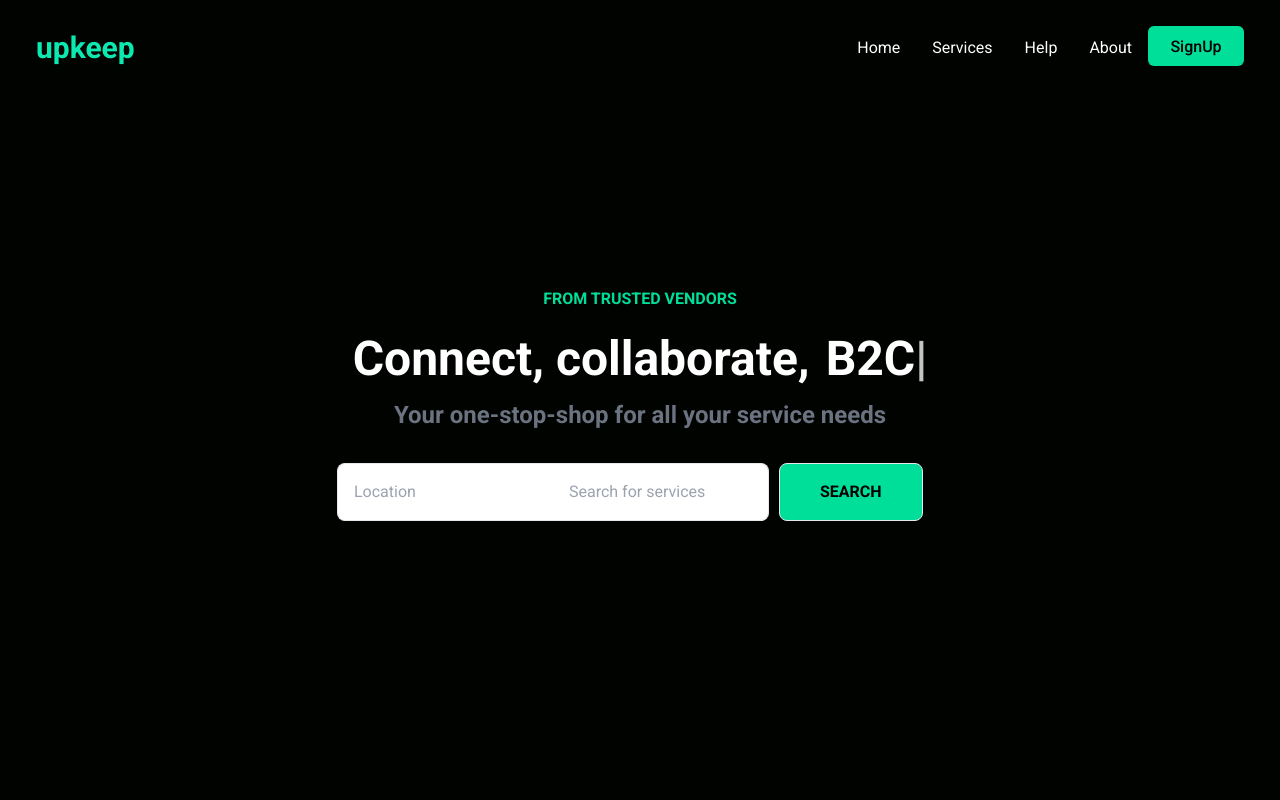
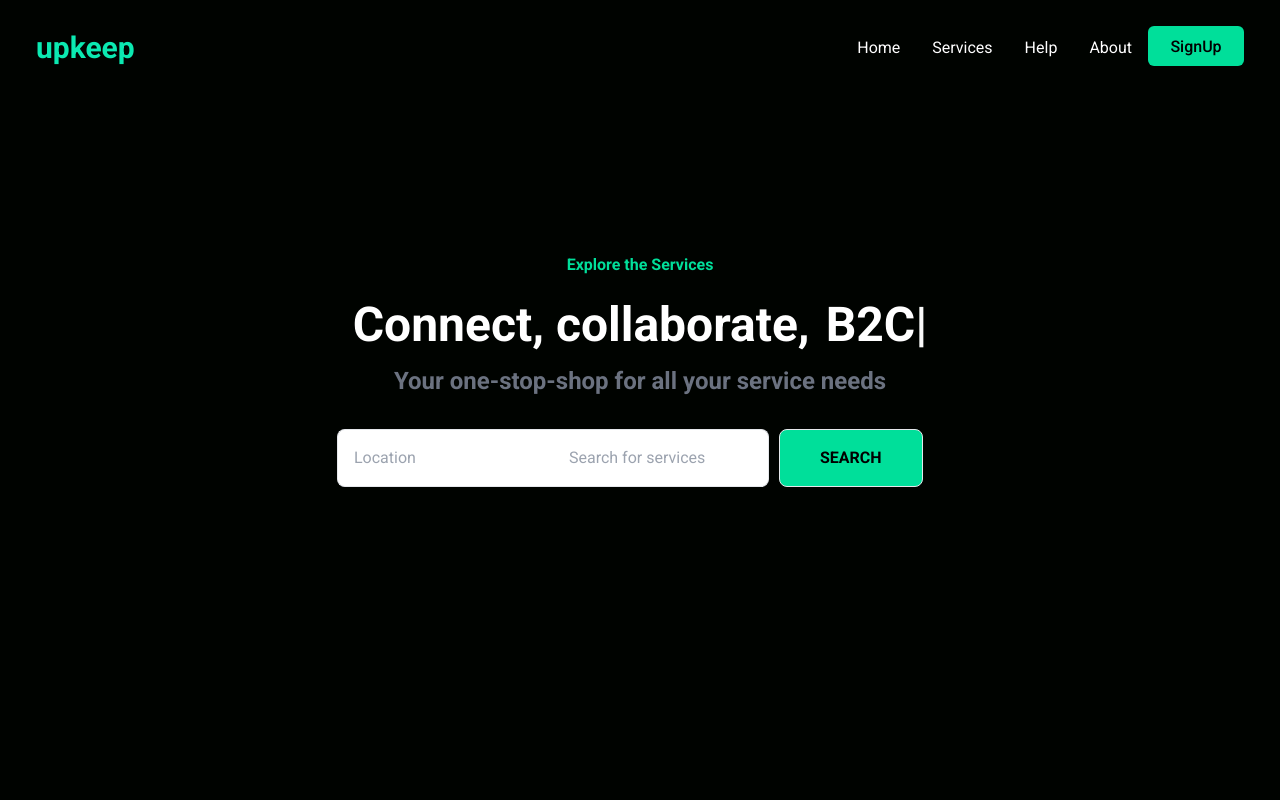
Before and after one commit to sudipkumarmahato/upkeep, a React (Create React App) app in the folder client/: page /home in a window 1280 px wide. Shown: the top 800 px of the page. Built offline with nearby package versions, Linux system fonts and the light colour scheme; the HTML template or start-up script is replaced by a standard one.

Commit message:
Home Page refactored and added error page

```diff
--- a/client/src/App.js
+++ b/client/src/App.js
@@ -5,16 +5,18 @@
 import Login from './pages/Login';
 import Home from './pages/Home.jsx';
 import Help from './pages/Help.jsx';
+import Error from './components/Error.jsx';
 
 const App = () => {
     return (
         <>
             <Routes>
-                <Route path="/" element={<Landing />}></Route>
+                <Route exact path="/" element={<Landing />}></Route>
                 <Route path="/signup" element={<Signup />} />
                 <Route path="/login" element={<Login />} />
                 <Route path="/home" element={<Home />} />
                 <Route path="/help" element={<Help />} />
+                <Route element={Error} />
             </Routes>
         </>
     );
--- /dev/null
+++ b/client/src/components/Error.jsx
@@ -0,0 +1,31 @@
+import { Link } from 'react-router-dom';
+
+const Error = () => {
+    return (
+        <>
+            <main className="grid min-h-full place-items-center bg-white py-24 px-6 sm:py-32 lg:px-8 ">
+                <div className="text-center">
+                    <p className="text-base font-semibold text-green-600">
+                        404
+                    </p>
+                    <h1 className="mt-4 text-3xl font-bold tracking-tight text-gray-900 sm:text-5xl">
+                        Page not found
+                    </h1>
+                    <p className="mt-6 text-base leading-7 text-gray-600">
+                        Sorry, we couldn’t find the page you’re looking for.
+                    </p>
+                    <div className="mt-10 flex items-center justify-center gap-x-6">
+                        <Link
+                            to="/home"
+                            className="rounded-md bg-green-600 px-3.5 py-2.5 text-sm font-semibold text-white shadow-sm hover:bg-indigo-500 focus-visible:outline focus-visible:outline-2 focus-visible:outline-offset-2 focus-visible:outline-indigo-600"
+                        >
+                            Go back home
+                        </Link>
+                    </div>
+                </div>
+            </main>
+        </>
+    );
+};
+
+export default Error;
--- /dev/null
+++ b/client/src/components/HomeHero.jsx
@@ -0,0 +1,48 @@
+import React from 'react';
+import Typed from 'react-typed';
+
+const HomeHero = () => {
+    return (
+        <>
+            <div className="text-white">
+                <div className="max-w-[800px] mt-[-130px] w-full h-screen mx-auto text-center flex flex-col justify-center">
+                    <p className="text-[#00df9a] font-bold p-2">
+                        Explore the Services
+                    </p>
+                    <div className="flex justify-center items-center">
+                        <p className="md:text-5xl sm:text-4xl text-xl font-bold py-4">
+                            Connect, collaborate,
+                        </p>
+                        <Typed
+                            className="md:text-5xl sm:text-4xl text-xl font-bold md:pl-4 pl-2"
+                            strings={['streamline', 'B2C', 'Services']}
+                            typeSpeed={120}
+                            backSpeed={140}
+                            loop
+                        />
+                    </div>
+                    <p className="md:text-2xl text-xl font-bold text-gray-500">
+                        Your one-stop-shop for all your service needs
+                    </p>
+                    <div className="max-w-md mx-auto mt-8 mr-[255px]">
+                        <form className="flex">
+                            <input
+                                className="rounded-l-lg p-4 border-t mr-0 border-b border-l text-gray-800 border-gray-200 bg-white"
+                                placeholder="Location"
+                            />
+                            <input
+                                className="rounded-r-lg p-4 border-t mr-0 border-b border-r text-gray-800 border-gray-200 bg-white"
+                                placeholder="Search for services"
+                            />
+                            <button className=" mx-2.5 px-10 rounded-lg bg-[#00df9a] text-black font-bold p-4 uppercase border-gray-200 border-t border-b  border-l border-r">
+                                Search
+                            </button>
+                        </form>
+                    </div>
+                </div>
+            </div>
+        </>
+    );
+};
+
+export default HomeHero;
--- a/client/src/pages/Home.jsx
+++ b/client/src/pages/Home.jsx
@@ -1,48 +1,14 @@
 import React from 'react';
-import Typed from 'react-typed';
+import HomeHero from '../components/HomeHero.jsx';
 import Navbar from '../components/Navbar.jsx';
+import Footer from '../components/Footer';
 
 const Home = () => {
     return (
         <>
             <Navbar />
-            <div className="text-white">
-                <div className="max-w-[800px] mt-[-96px] w-full h-screen mx-auto text-center flex flex-col justify-center">
-                    <p className="text-[#00df9a] font-bold p-2">
-                        FROM TRUSTED VENDORS
-                    </p>
-                    <div className="flex justify-center items-center">
-                        <p className="md:text-5xl sm:text-4xl text-xl font-bold py-4">
-                            Connect, collaborate,
-                        </p>
-                        <Typed
-                            className="md:text-5xl sm:text-4xl text-xl font-bold md:pl-4 pl-2"
-                            strings={['streamline', 'B2C', 'Services']}
-                            typeSpeed={120}
-                            backSpeed={140}
-                            loop
-                        />
-                    </div>
-                    <p className="md:text-2xl text-xl font-bold text-gray-500">
-                        Your one-stop-shop for all your service needs
-                    </p>
-                    <div className="max-w-md mx-auto mt-8 mr-[255px]">
-                        <form className="flex">
-                            <input
-                                className="rounded-l-lg p-4 border-t mr-0 border-b border-l text-gray-800 border-gray-200 bg-white"
-                                placeholder="Location"
-                            />
-                            <input
-                                className="rounded-r-lg p-4 border-t mr-0 border-b border-r text-gray-800 border-gray-200 bg-white"
-                                placeholder="Search for services"
-                            />
-                            <button className=" mx-2.5 px-10 rounded-lg bg-[#00df9a] text-black font-bold p-4 uppercase border-gray-200 border-t border-b  border-l border-r">
-                                Search
-                            </button>
-                        </form>
-                    </div>
-                </div>
-            </div>
+            <HomeHero />
+            <Footer />
         </>
     );
 };
```
